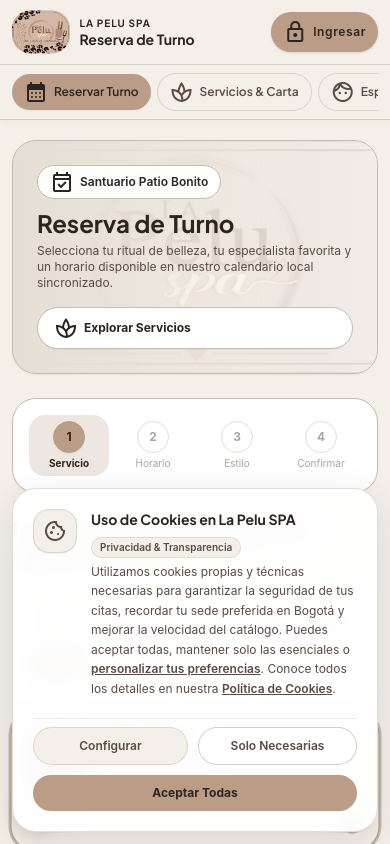
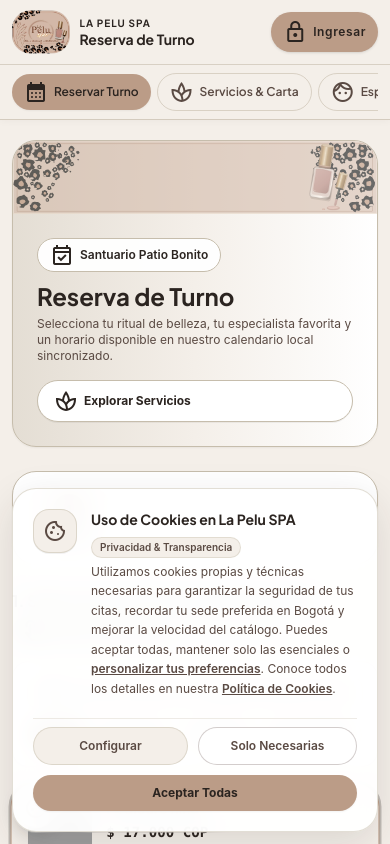
Before and after one commit to sinceof2016/nails-studio, a React (Vite) app: page / in a window 390 px wide. Shown: the top 844 px of the page. Built offline with nearby package versions, Linux system fonts and the light colour scheme; no server answers; the database is empty; grey boxes are pictures that could not be loaded.

Commit message:
refactor: update booking screen banner styling
Replace legacy raster images with a SVG banner and adjust responsiveness to improve visual layout across devices.

```diff
--- a/src/screens/BookingScreen.tsx
+++ b/src/screens/BookingScreen.tsx
@@ -483,19 +483,24 @@
   return (
     <div ref={bookingContainerRef} className="max-w-4xl mx-auto space-y-6 pb-12 animate-in fade-in duration-200">
       {/* Header Banner */}
-      <div className="rounded-3xl bg-gradient-to-r from-[#C6BDAC]/35 via-[#F4EFE9] to-white p-6 sm:p-7 border border-[#C6BDAC] shadow-xs relative overflow-hidden">
+      <div className="rounded-3xl bg-gradient-to-r from-[#C6BDAC]/35 via-[#F4EFE9] to-white sm:p-7 border border-[#C6BDAC] shadow-xs relative overflow-hidden">
         {/* Banner de la marca difuminado de fondo (se desvanece hacia la izquierda para no tapar el texto) */}
-        <picture>
-          <source media="(max-width: 639px)" srcSet={`${import.meta.env.BASE_URL}banner-la-pelu-movil.webp`} />
-          <img
-            src={`${import.meta.env.BASE_URL}banner-la-pelu.webp`}
-            alt=""
-            aria-hidden="true"
-            className="absolute inset-0 w-full h-full object-cover object-center sm:object-right opacity-25 sm:opacity-60 pointer-events-none select-none [mask-image:linear-gradient(to_right,transparent_5%,black_85%)] [-webkit-mask-image:linear-gradient(to_right,transparent_5%,black_85%)]"
-            onError={(e) => { e.currentTarget.style.display = 'none'; }}
-          />
-        </picture>
-        <div className="relative z-10 flex flex-col sm:flex-row sm:items-center justify-between gap-4">
+        {/* Celular: franja difuminada arriba. Pantallas grandes: de fondo, desvaneciéndose hacia la izquierda para no tapar el texto */}
+        <img
+          src={`${import.meta.env.BASE_URL}banner-reserva.svg`}
+          alt=""
+          aria-hidden="true"
+          className="block sm:hidden w-full h-auto opacity-60 pointer-events-none select-none"
+          onError={(e) => { e.currentTarget.style.display = 'none'; }}
+        />
+        <img
+          src={`${import.meta.env.BASE_URL}banner-reserva.svg`}
+          alt=""
+          aria-hidden="true"
+          className="hidden sm:block absolute inset-0 w-full h-full object-cover object-right opacity-60 pointer-events-none select-none [mask-image:linear-gradient(to_right,transparent_5%,black_85%)] [-webkit-mask-image:linear-gradient(to_right,transparent_5%,black_85%)]"
+          onError={(e) => { e.currentTarget.style.display = 'none'; }}
+        />
+        <div className="relative z-10 p-6 sm:p-0 flex flex-col sm:flex-row sm:items-center justify-between gap-4">
           <div>
             <div className="inline-flex items-center gap-1.5 px-3 py-1 rounded-full bg-white/95 text-[#2B2420] text-xs font-semibold mb-2 border border-[#C6BDAC]">
               <span className="material-symbols-outlined text-[15px] text-[#2B2420]">event_available</span>
```
Also changed, not shown: assets/app.js, assets/index.css.
